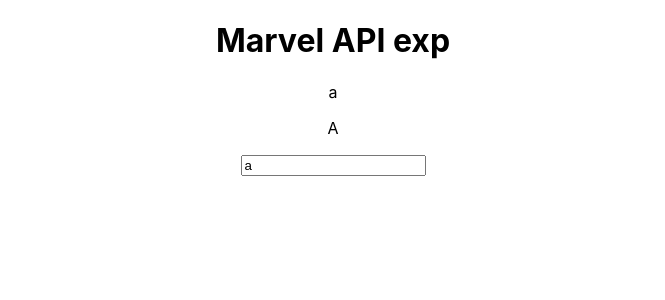
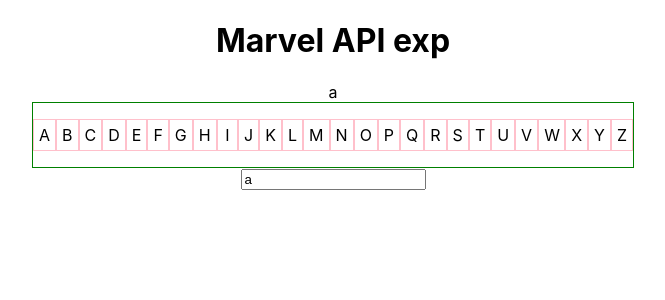
Before and after one commit to stevekutz/react_marvel_api_exp, a React (Create React App) app: page / in a window 1280 px wide. Shown: the top 300 px of the page, without its empty margins (307-972 px from the left). Built offline with nearby package versions, Linux system fonts and the light colour scheme; no server answers.

Commit message:
added ClickBar and basic image rendering

```diff
--- a/src/App.js
+++ b/src/App.js
@@ -26,7 +26,6 @@
     const inputHandler = (e) => {
         setStartLetter('');
 
-        console.log('SHOULD BE empty ', startLetter);
 
         // let ch = e.target.value;
         let ch = e.target.value.slice(-1);
@@ -84,6 +83,7 @@
     // }, [charData])
 
 
+    console.log(" DATA ", charData);
 
   return (
     <div className="App">
@@ -101,7 +101,17 @@
 
     {charData && charData.data.results.map ( (char) => {
         return (
-            <div key = {char.id}>  {char.name} </div>
+            <div
+                key = {char.id}
+                style = {{width: '10px'}}
+
+                >
+                <div> {char.name} </div>
+                <img src = {char.thumbnail.path + '.' + char.thumbnail.extension} alt = {char.name}/>
+
+
+
+            </div>
 
 
         )
--- a/src/ClickBar.js
+++ b/src/ClickBar.js
@@ -1,7 +1,7 @@
 import React from 'react';
 
 import {createAlphaArray} from './Helper';
-
+import './clickbar.css';
 
 
 
@@ -10,17 +10,29 @@
 
 
     let alphaArr = createAlphaArray()
-    console.log('my Alpha Aray ', alphaArr);
+    // console.log('my Alpha Aray ', alphaArr);
 
 
     return (
 
-    <div>
+    <div className = 'clickbox-container'>
+
+
+        {alphaArr.map((ch) => {
+            return (
+                <p
+                    className = 'charbox'
+                    onMouseEnter = {() => setStartLetter(ch.lower)}> {ch.upper} </p>
+
+
+
+            )
 
 
 
 
-        <p onMouseOver = {() => setStartLetter('a')}> A </p>
+        })}
+
 
 
 
--- /dev/null
+++ b/src/clickbar.css
@@ -0,0 +1,15 @@
+.clickbox-container {
+    border: 1px solid green;
+    display: flex;
+    width: 600px;
+    margin: 0 auto;
+
+
+}
+
+.charbox {
+    border: 1px solid pink;
+    width: 15px;
+    padding: 5px;
+    cursor: pointer;
+}
```
Also changed, not shown: src/App.css (line endings or trailing spaces).
